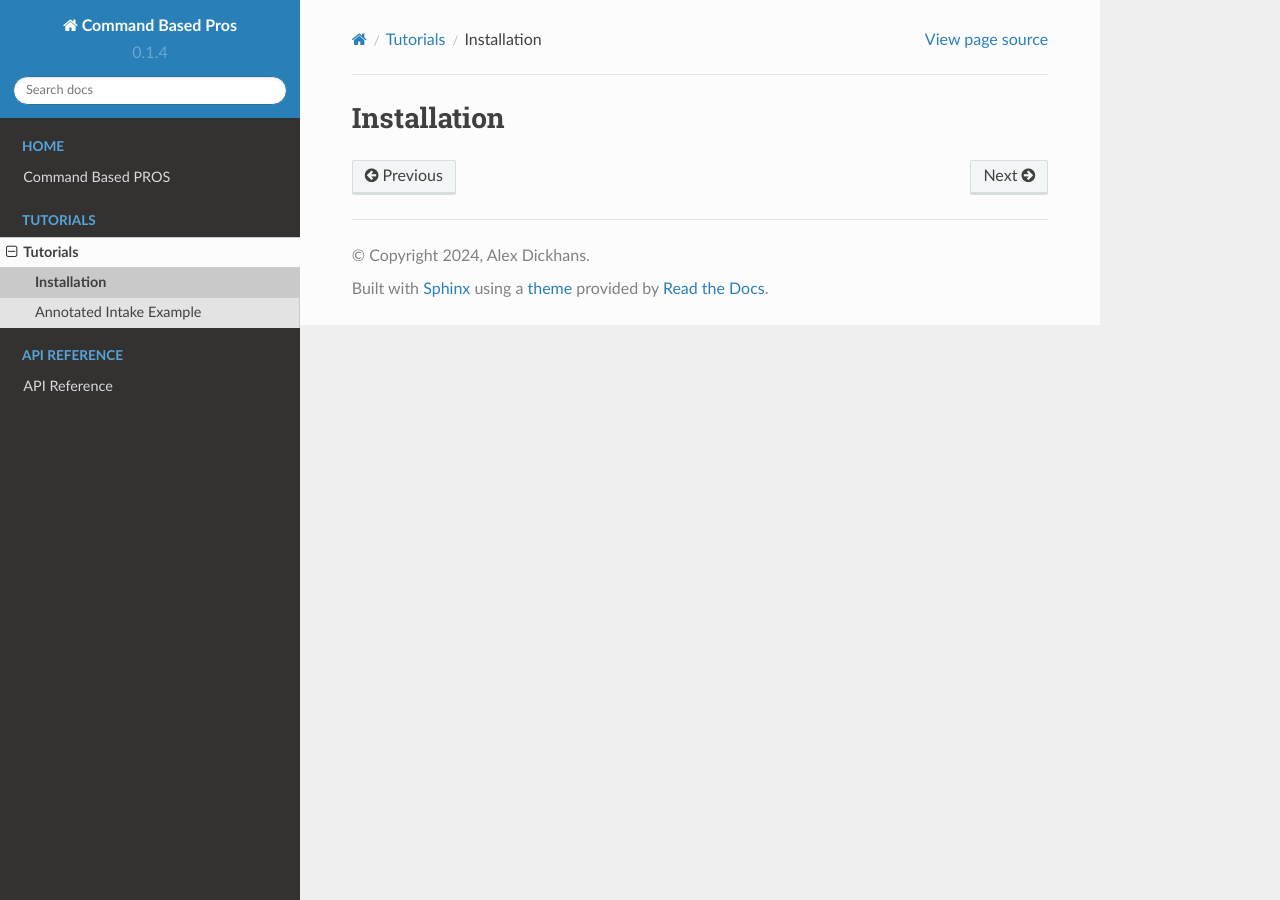
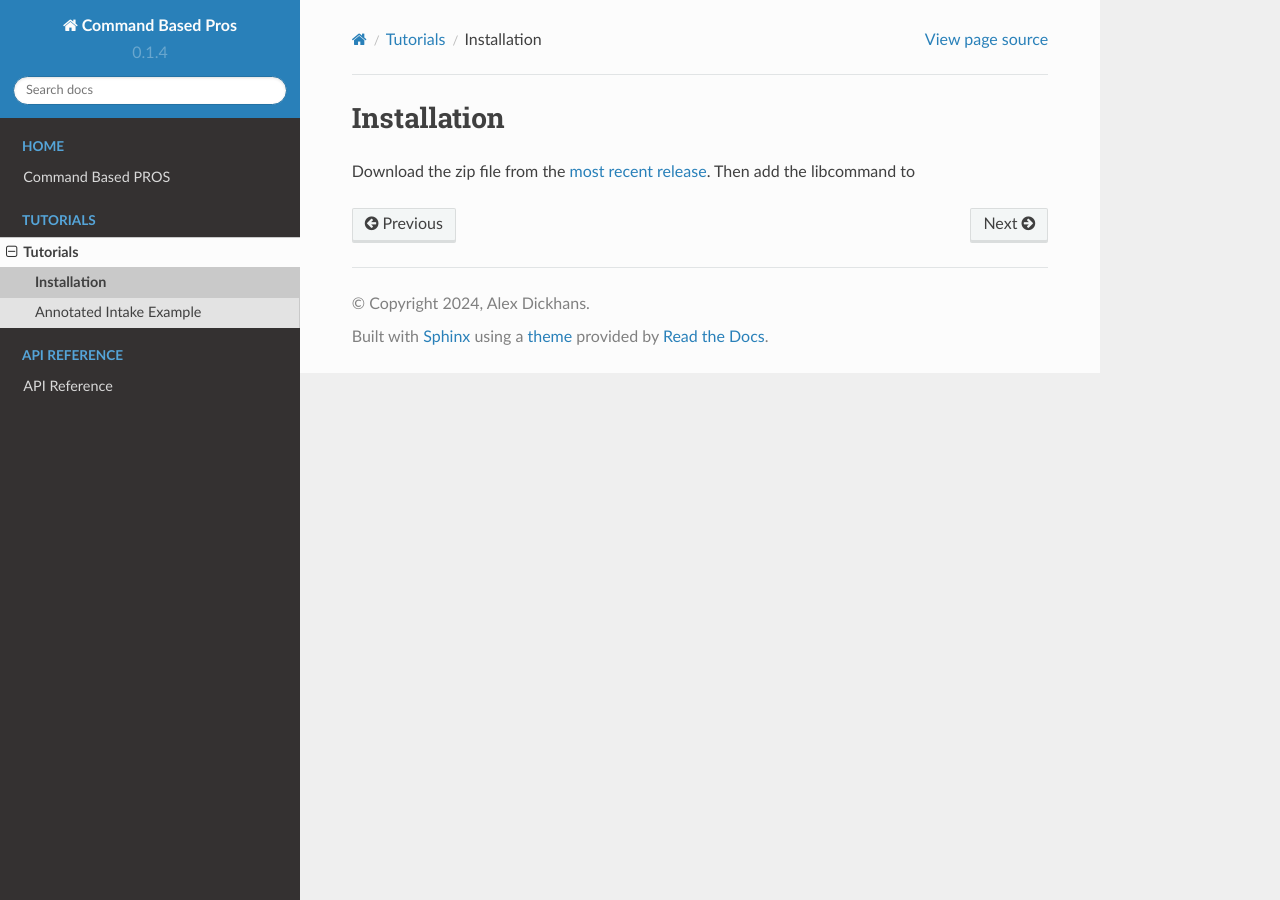
Before and after one commit to alexDickhans/command-based-pros, a Sphinx documentation site: the page built from docs/tutorials/installation.md, in a window 1280 px wide. Built offline with Sphinx 7.4.7 and the Read the Docs theme 2.0.0, drawn with Linux system fonts in a browser that asks for light colours.

```diff
--- a/docs/tutorials/installation.md
+++ b/docs/tutorials/installation.md
@@ -1 +1,3 @@
 # Installation
+
+Download the zip file from the [most recent release](https://github.com/alexDickhans/command-based-pros/releases/latest). Then add the libcommand to
```
Also changed, not shown: .github/ISSUE_TEMPLATE/BUG_REPORT.md (added), .github/ISSUE_TEMPLATE/DOCUMENTATION_REQUEST.md (added), .github/ISSUE_TEMPLATE/FEATURE_REQUEST.md (added), 3 other files.
